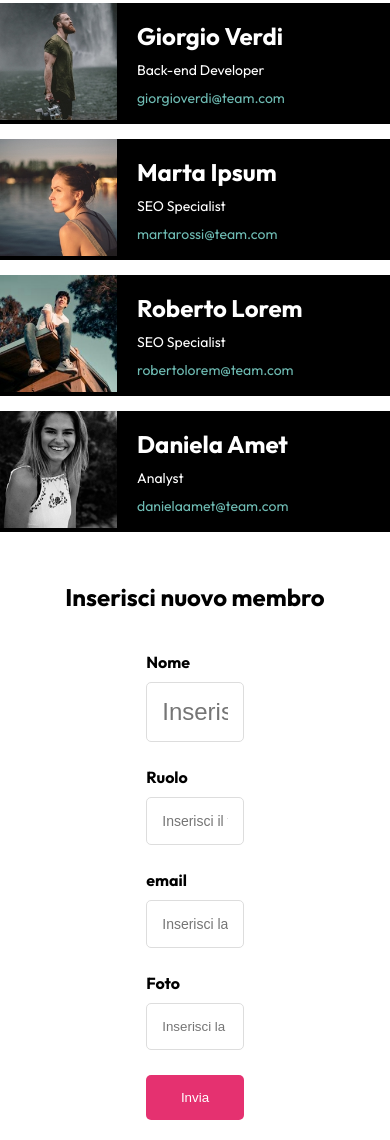
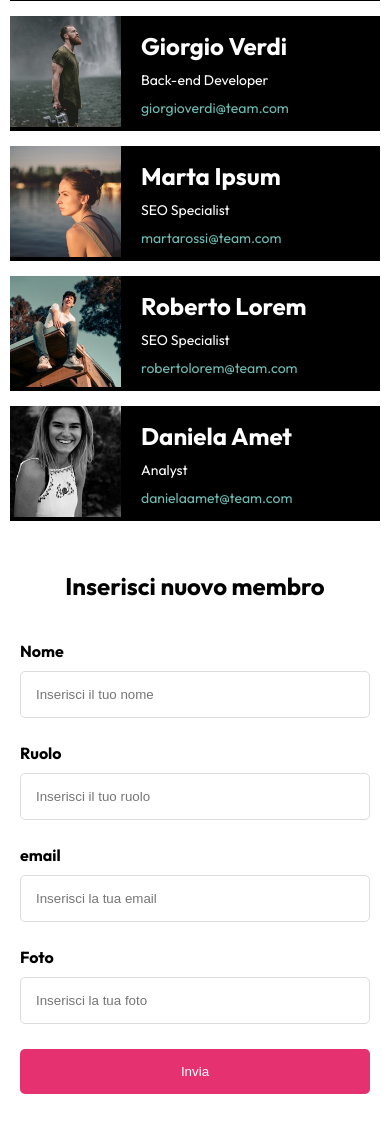
Before and after one commit to FrancescoPalazzo97/js-our-team, a plain HTML site: page index.html in a window 390 px wide. Shown: the part 691-1831 px from the top of the page. After the commit the page ends 1805 px from the top, so only its background shows below. Drawn offline with Linux system fonts and the light colour scheme; a web font is replaced by a local one.

Commit message:
[UPD] Improved responsive feature on form

```diff
--- a/css/style.css
+++ b/css/style.css
@@ -176,13 +176,16 @@ input[type="text"]:focus {
         width: calc(100% / 2 - 15px);
     }
 
-    #name {
+    .card li h3 {
         font-size: 24px;
     }
 
-    #role,
-    #email {
+    .card li {
         font-size: 14px;
+    }
+
+    form {
+        width: 50%;
     }
 
 }
@@ -197,12 +200,21 @@ input[type="text"]:focus {
         width: 100%;
     }
 
+    form {
+        width: 100%;
+    }
+
 }
 
 @media screen and (max-width: 576px) {
 
     .container {
         width: 100%;
+        padding: 0 10px;
+    }
+
+    form {
+        padding: 0 10px;
     }
 
 }
--- a/js/script.js
+++ b/js/script.js
@@ -45,17 +45,17 @@ const createCard = (obj) => {
 
     const card = `<div class="card d-flex">
                         <div class="card-image">
-                            <img src="../${img}" alt="" class="w-100" id="image">
+                            <img src="../${img}" alt="" class="w-100">
                         </div>
                         <div class="card-content d-flex align-items-center">
                             <ul>
                                 <li>
-                                    <h3 id="name">${name}</h3>
+                                    <h3>${name}</h3>
                                 </li>
-                                <li id="role">
+                                <li>
                                     ${role}
                                 </li>
-                                <li id="email">
+                                <li>
                                     <address><a href="#">${email}</a></address>
                                 </li>
                             </ul>
```
